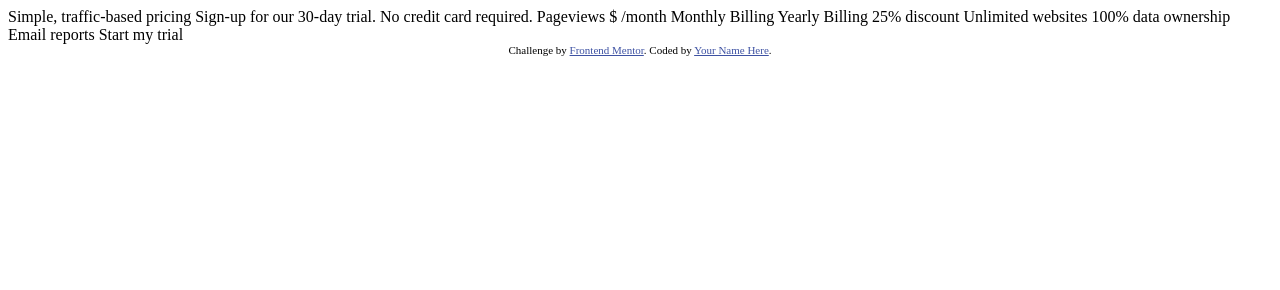
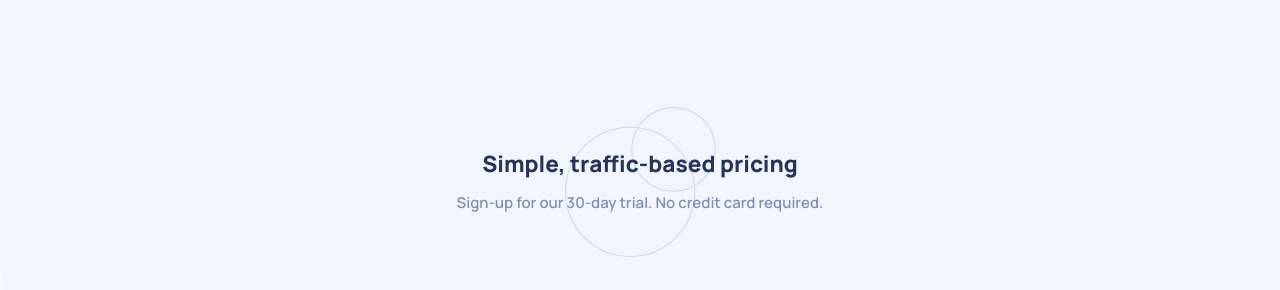
Before and after one commit to PrasathRavichandran/FEM-interactive-pricing-card-JS-training-1, a plain HTML site: page index.html in a window 1280 px wide. Drawn offline with Linux system fonts and the light colour scheme.

Commit message:
card design in progress

```diff
--- /dev/null
+++ b/css/styles.scss
@@ -0,0 +1,84 @@
+@import url("https://fonts.googleapis.com/css2?family=Manrope:wght@600;800&display=swap");
+
+:root {
+  --full-slider-bar: hsl(174, 77%, 80%);
+  --slider-bg: hsl(174, 86%, 45%);
+  --discount-bg: hsl(14, 92%, 95%);
+  --discount-text: hsl(15, 100%, 70%);
+  --cta-text: hsl(226, 100%, 87%);
+  --pricing-com-bg: hsl(0, 0%, 100%);
+  --main-bg: hsl(230, 100%, 99%);
+  --empty-slider-bg: hsl(224, 65%, 95%);
+  --toggle-bg: hsl(225, 20%, 60%);
+  --text-cta-bg: hsl(227, 35%, 25%);
+}
+
+* {
+  margin: 0;
+  padding: 0;
+  outline: 0;
+  box-sizing: border-box;
+}
+
+body,
+html {
+  font-size: 15px;
+  font-weight: 600;
+  font-family: "Manrope", sans-serif;
+  background-color: var(--main-bg);
+  color: var(--text-cta-bg);
+  width: 100vw;
+  height: 100vh;
+}
+
+.main {
+  background-image: url(../images/bg-pattern.svg);
+  width: 100%;
+  background-repeat: no-repeat;
+  background-size: auto;
+  height: 100vh;
+  padding: 4rem 1.25rem;
+  display: flex;
+  justify-content: center;
+  align-items: center;
+  flex-direction: column;
+  .heading-container {
+    background-image: url(../images/pattern-circles.svg);
+    background-repeat: no-repeat;
+    background-size: contain;
+    width: 100%;
+
+    height: 150px;
+
+    background-position: center center;
+    display: flex;
+    flex-direction: column;
+    justify-content: center;
+    align-items: center;
+    h2 {
+      margin-bottom: 10px;
+      text-align: center;
+      font-size: 1.5rem;
+    }
+    p {
+      color: var(--toggle-bg);
+      font-weight: 400;
+      width: 100%;
+
+      min-width: 200px;
+      max-width: 100%;
+
+      line-height: 1.8;
+      text-align: center;
+    }
+  }
+
+  .card {
+    width: 100%;
+    max-width: 600px;
+    height: 400px;
+    background-color: var(--pricing-com-bg);
+    border-radius: 12px;
+    margin-top: 36px;
+  }
+}
--- a/index.html
+++ b/index.html
@@ -1,22 +1,24 @@
 <!DOCTYPE html>
 <html lang="en">
   <head>
-  <meta charset="UTF-8">
-  <meta name="viewport" content="width=device-width, initial-scale=1.0"> <!-- displays site properly based on user's device -->
+    <meta charset="UTF-8" />
+    <meta name="viewport" content="width=device-width, initial-scale=1.0" />
+    <!-- displays site properly based on user's device -->
 
-  <link rel="icon" type="image/png" sizes="32x32" href="./images/favicon-32x32.png">
+    <link
+      rel="icon"
+      type="image/png"
+      sizes="32x32"
+      href="./images/favicon-32x32.png"
+    />
 
     <title>Frontend Mentor | Interactive pricing component</title>
 
     <!-- Feel free to remove these styles or customise in your own stylesheet 👍 -->
-  <style>
-    .attribution { font-size: 11px; text-align: center; }
-    .attribution a { color: hsl(228, 45%, 44%); }
-  </style>
+    <link rel="stylesheet" href="./css/styles.css" />
   </head>
   <body>
-
-  Simple, traffic-based pricing
+    <!-- Simple, traffic-based pricing
   Sign-up for our 30-day trial. No credit card required.
 
   Pageviews
@@ -29,11 +31,23 @@
   100% data ownership
   Email reports
 
-  Start my trial
+  Start my trial -->
 
-  <div class="attribution">
-    Challenge by <a href="https://www.frontendmentor.io?ref=challenge" target="_blank">Frontend Mentor</a>.
-    Coded by <a href="#">Your Name Here</a>.
+    <section class="main">
+      <div class="heading-container">
+        <h2>Simple, traffic-based pricing</h2>
+        <p>Sign-up for our 30-day trial. No credit card required.</p>
       </div>
+      <div class="card">
+
+      </div>
+    </section>
+
+    <!-- <div class="attribution">
+      Challenge by
+      <a href="https://www.frontendmentor.io?ref=challenge" target="_blank"
+        >Frontend Mentor</a
+      >. Coded by <a href="#">Your Name Here</a>.
+    </div> -->
   </body>
 </html>
```
Also changed, not shown: css/styles.css (added), 1 other file. Lines whose indentation alone changed are shown as unchanged.
